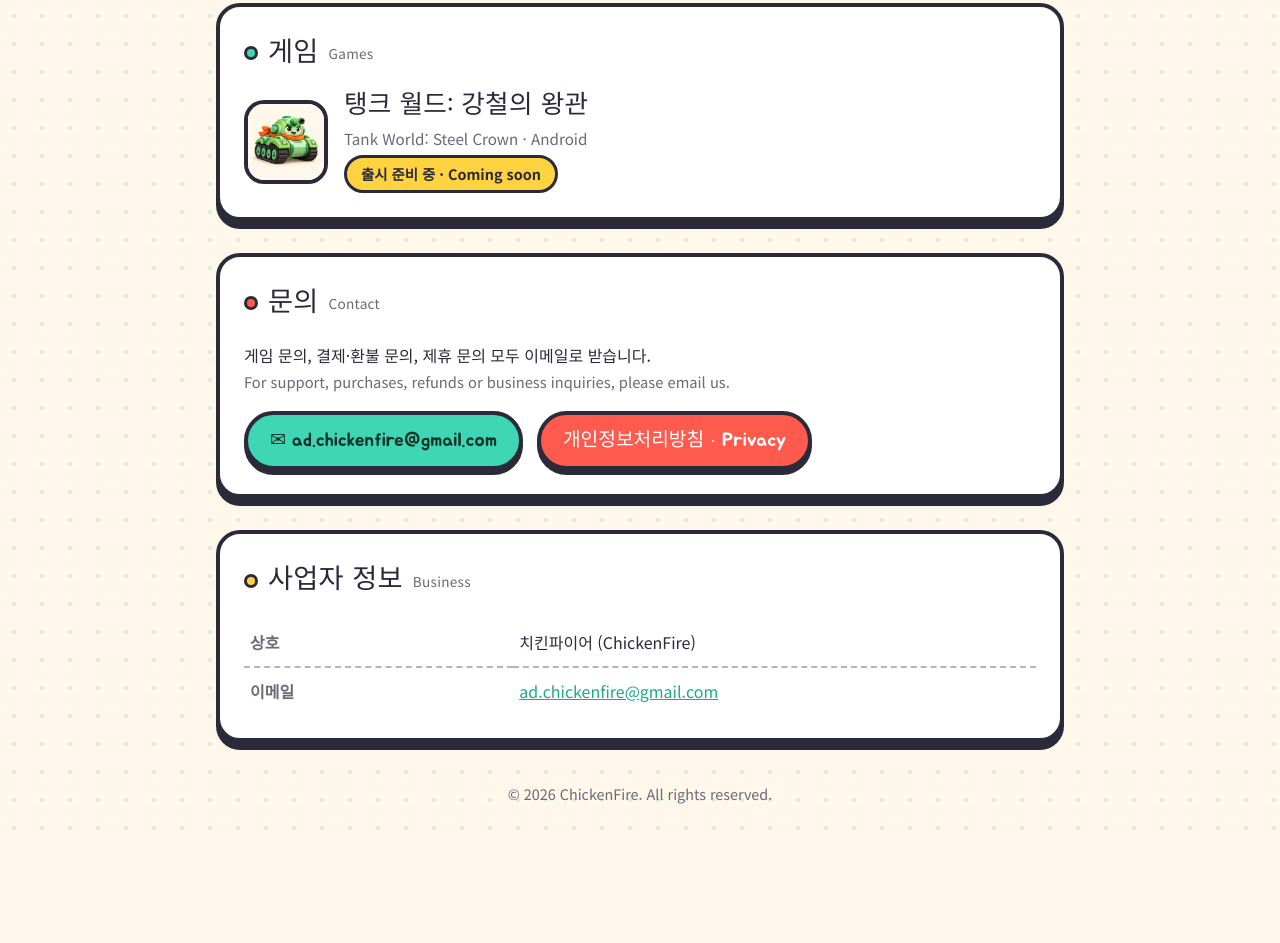
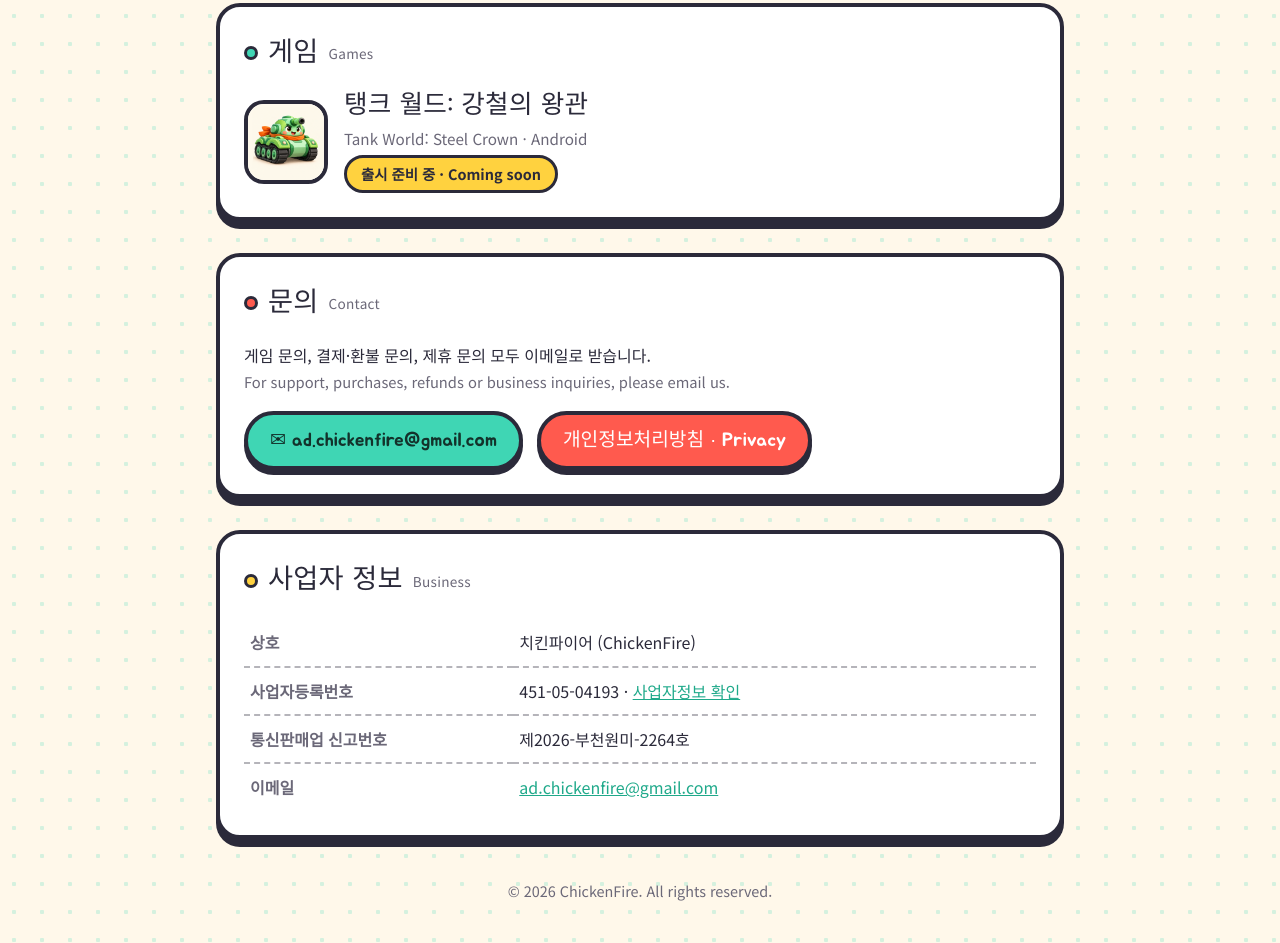
Before and after one commit to adchickenfire-source/ChickenFire, a plain HTML site: page index.html in a window 1280 px wide. Shown: the part 558-1501 px from the top of the page. Before the commit the page ends 1404 px from the top, so only its background shows below. Drawn offline with Linux system fonts and the light colour scheme.

Commit message:
사업자 정보에 사업자등록번호·통신판매업 신고번호 추가
Co-Authored-By: Claude Opus 5.5 <noreply@anthropic.com>
Claude-Session: https://claude.ai/code/session_01QHAL3RA2Fq3PHowJpVmLET

```diff
--- a/index.html
+++ b/index.html
@@ -185,6 +185,8 @@
       <h2><span class="chip yellow"></span>사업자 정보 <small>Business</small></h2>
       <table>
         <tr><th>상호</th><td>치킨파이어 (ChickenFire)</td></tr>
+        <tr><th>사업자등록번호</th><td>451-05-04193 · <a href="https://www.ftc.go.kr/bizCommPop.do?wrkr_no=4510504193" target="_blank" rel="noopener">사업자정보 확인</a></td></tr>
+        <tr><th>통신판매업 신고번호</th><td>제2026-부천원미-2264호</td></tr>
         <tr><th>이메일</th><td><a href="mailto:ad.chickenfire@gmail.com">ad.chickenfire@gmail.com</a></td></tr>
       </table>
     </section>
```
